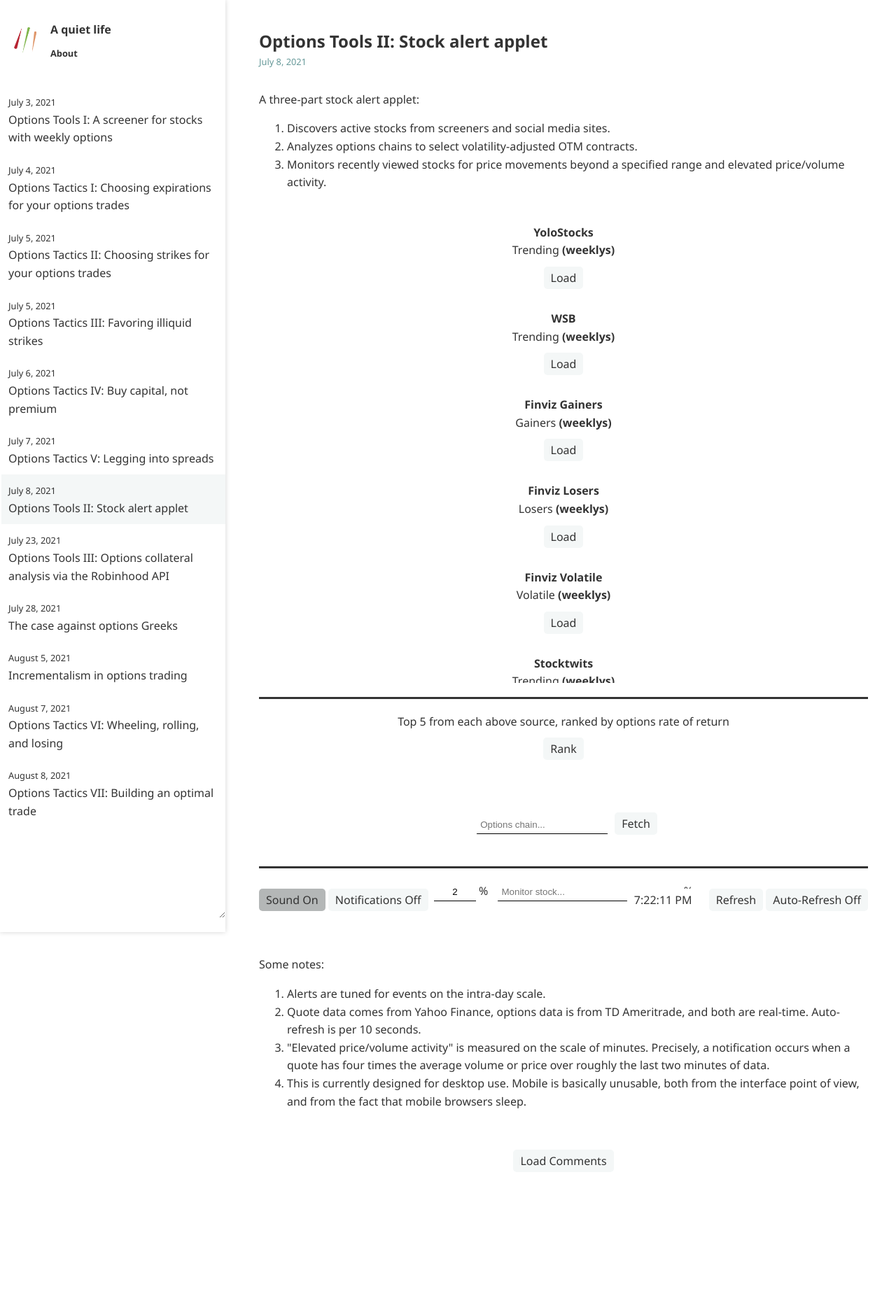
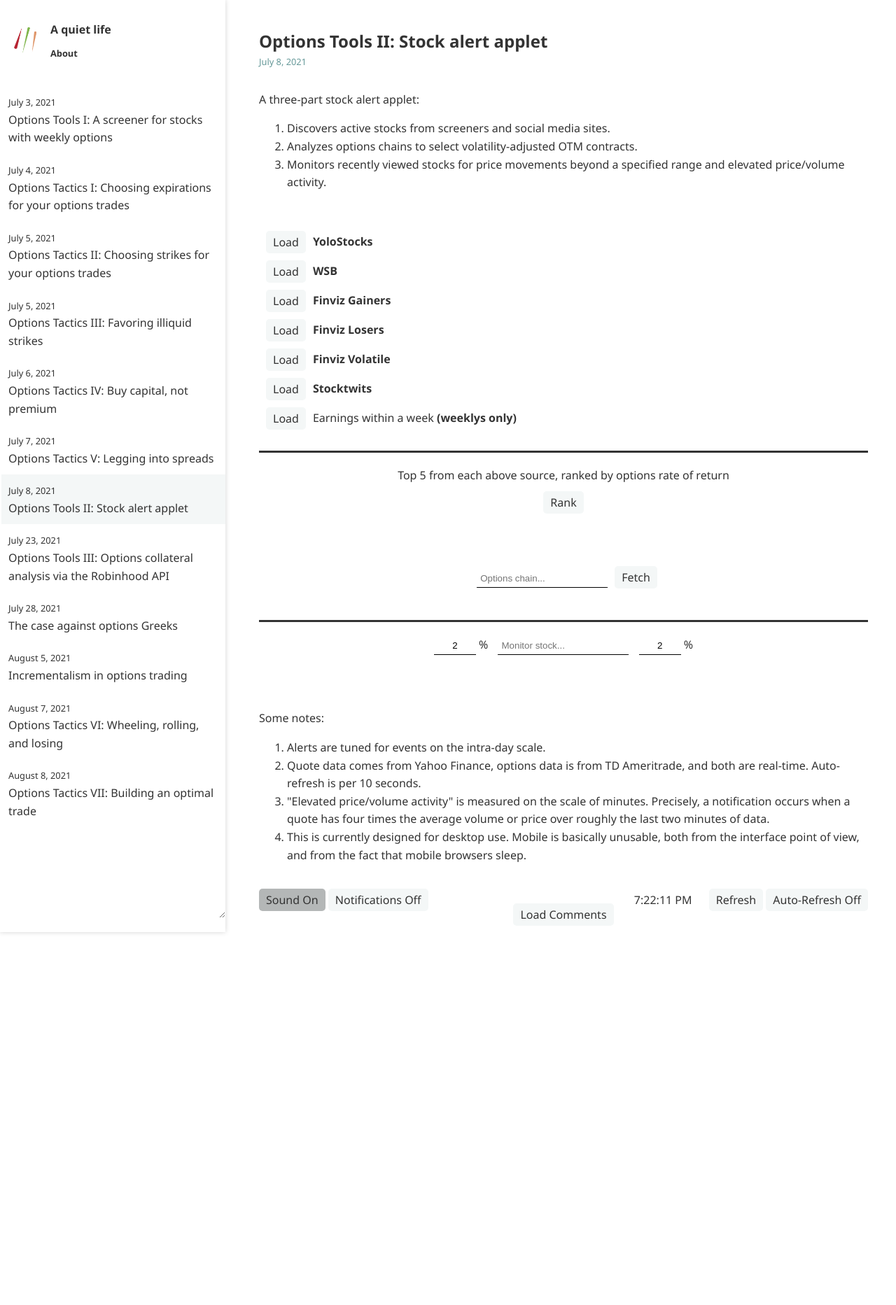
Before and after one commit to ansyblenetwork/aquietlife, a Jekyll site: the page built from _posts/2021-07-08-alerts.html, in a window 1280 px wide. Shown: the whole page at 70% size. Built offline with Jekyll 4.4.1, drawn with Linux system fonts in a browser that asks for light colours; after the commit the page ends 1513 px from its top, so only the background shows below that.

Commit message:
Update 2021-07-08-alerts.html

```diff
--- a/_posts/2021-07-08-alerts.html
+++ b/_posts/2021-07-08-alerts.html
@@ -16,61 +16,39 @@
 
 	<div style="overflow:auto; max-height:50vh; margin-bottom:20px">
 
-<div style="margin:0px auto 20px auto; text-align:center">
-	<a target='_blank' href='https://yolostocks.live/'><strong style='color:#333'>YoloStocks</strong></a>
-	<br>
-	<span id="yolo">Trending <strong>(weeklys)</strong></span>
-	<br>
-	<button id="yoloButton" style="margin:10px" onclick="if (this.textContent == 'Load') updateYolo(); else addAll(yoloWeeklyList);">Load</button>
+		<div style="display:flex; margin:10px; align-items:center">
+		<button id="yoloButton" style="margin-right:10px;" onclick="if (this.textContent == 'Load') updateYolo(); else addAll(yoloWeeklyList);">Load</button>
+		<div id="yolo"><a target='_blank' href='https://yolostocks.live/'><strong style='color:#333'>YoloStocks</strong></a></div>
 		</div>
 
-<div style="margin:0px auto 20px auto; text-align:center">
-	<a target='_blank' href='https://dashboard.nbshare.io/apps/reddit/wallstreetbets/'><strong style='color:#333'>WSB</strong></a>
-	<br>
-	<span id="wsb">Trending <strong>(weeklys)</strong></span>
-	<br>
-	<button id="wsbButton" style="margin:10px" onclick="if (this.textContent == 'Load') updateWSB(); else addAll(wsbWeeklyList);">Load</button>
+		<div style="display:flex; margin:10px; align-items:center">
+		<button id="wsbButton" style="margin-right:10px;" onclick="if (this.textContent == 'Load') updateWSB(); else addAll(wsbWeeklyList);">Load</button>
+		<div id="wsb"><a target='_blank' href='https://dashboard.nbshare.io/apps/reddit/wallstreetbets/'><strong style='color:#333'>WSB</strong></a></div>
 		</div>
 
-
-<div style="margin:0px auto 20px auto; text-align:center">
-	<a target='_blank' href='https://finviz.com/screener.ashx?v=150&f=sh_opt_option,ta_change_u7&ft=4&o=-change'><strong style='color:#333'>Finviz Gainers</strong></a>
-	<br>
-	<span id="finvizG">Gainers <strong>(weeklys)</strong></span>
-	<br>
-	<button id="finvizGButton" style="margin:10px" onclick="if (this.textContent == 'Load') updateFinvizG(); else addAll(finvizGWeeklyList);">Load</button>
+		<div style="display:flex; margin:10px; align-items:center">
+		<button id="finvizGButton" style="margin-right:10px;" onclick="if (this.textContent == 'Load') updateFinvizG(); else addAll(finvizGWeeklyList);">Load</button>
+		<div id="finvizG"><a target='_blank' href='https://finviz.com/screener.ashx?v=150&f=sh_opt_option,ta_change_u6&ft=4&o=-change'><strong style='color:#333'>Finviz Gainers</strong></a></div>
 		</div>
 
-<div style="margin:0px auto 20px auto; text-align:center">
-	<a target='_blank' href='https://finviz.com/screener.ashx?v=150&f=sh_opt_option,ta_change_d7&ft=4&o=change'><strong style='color:#333'>Finviz Losers</strong></a>
-	<br>
-	<span id="finvizL">Losers <strong>(weeklys)</strong></span>
-	<br>
-	<button id="finvizLButton" style="margin:10px" onclick="if (this.textContent == 'Load') updateFinvizL(); else addAll(finvizLWeeklyList);">Load</button>
+		<div style="display:flex; margin:10px; align-items:center">
+		<button id="finvizLButton" style="margin-right:10px;" onclick="if (this.textContent == 'Load') updateFinvizL(); else addAll(finvizLWeeklyList);">Load</button>
+		<div id="finvizL"><a target='_blank' href='https://finviz.com/screener.ashx?v=150&f=sh_opt_option,ta_change_d6&ft=4&o=change'><strong style='color:#333'>Finviz Losers</strong></a></div>
 		</div>
 
-<div style="margin:0px auto 20px auto; text-align:center">
-	<a target='_blank' href='https://finviz.com/screener.ashx?v=150&s=ta_mostvolatile&f=sh_opt_option&ft=4&o=-change'><strong style='color:#333'>Finviz Volatile</strong></a>
-	<br>
-	<span id="finvizV">Volatile <strong>(weeklys)</strong></span>
-	<br>
-	<button id="finvizVButton" style="margin:10px" onclick="if (this.textContent == 'Load') updateFinvizV(); else addAll(finvizVWeeklyList);">Load</button>
+		<div style="display:flex; margin:10px; align-items:center">
+		<button id="finvizVButton" style="margin-right:10px;" onclick="if (this.textContent == 'Load') updateFinvizV(); else addAll(finvizVWeeklyList);">Load</button>
+		<div id="finvizV"><a target='_blank' href='https://finviz.com/screener.ashx?v=150&s=ta_mostvolatile&f=sh_opt_option&ft=4&o=-change'><strong style='color:#333'>Finviz Volatile</strong></a></div>
 		</div>
 
-<div style="margin:0px auto 20px auto; text-align:center">
-	<a target='_blank' href='https://stocktwits.com/'><strong style='color:#333'>Stocktwits</strong></a>
-	<br>
-	<span id="stocktwits">Trending <strong>(weeklys)</strong></span>
-	<br>
-	<button id="stButton" style="margin:10px" onclick="if (this.textContent == 'Load') updateStocktwits(); else addAll(stWeeklyList);">Load</button>
+		<div style="display:flex; margin:10px; align-items:center">
+		<button id="stButton" style="margin-right:10px;" onclick="updateStocktwits();">Load</button>
+		<div id="stocktwits"><a target='_blank' href='https://stocktwits.com/symbol/AAPL'><strong style='color:#333'>Stocktwits</strong></a></div>
 		</div>
 
-<div style="margin:0px auto 20px auto; text-align:center">
-	<a target='_blank' href='https://finance.yahoo.com/calendar/earnings'><strong style='color:#333'>Earnings</strong></a>
-	<br>
-	<span id="earnings">Earnings within a week <strong>(weeklys only)</strong></span>
-	<br>
-	<button id="earningsButton" style="margin:10px" onclick="if (this.textContent == 'Load') updateEarnings(); else addAll(earnings)">Load</button>
+		<div style="display:flex; margin:10px; align-items:center">
+		<button id="stButton" style="margin-right:10px;" onclick="updateEarnings();">Load</button>
+		<div id="earnings">Earnings within a week <strong>(weeklys only)</strong></div>
 		</div>
 
 	</div>
```
Lines whose indentation alone changed are shown as unchanged.
